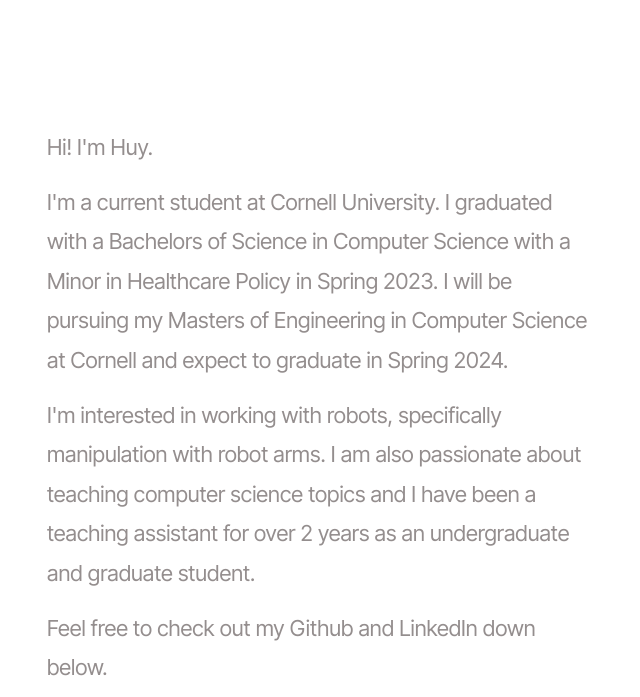
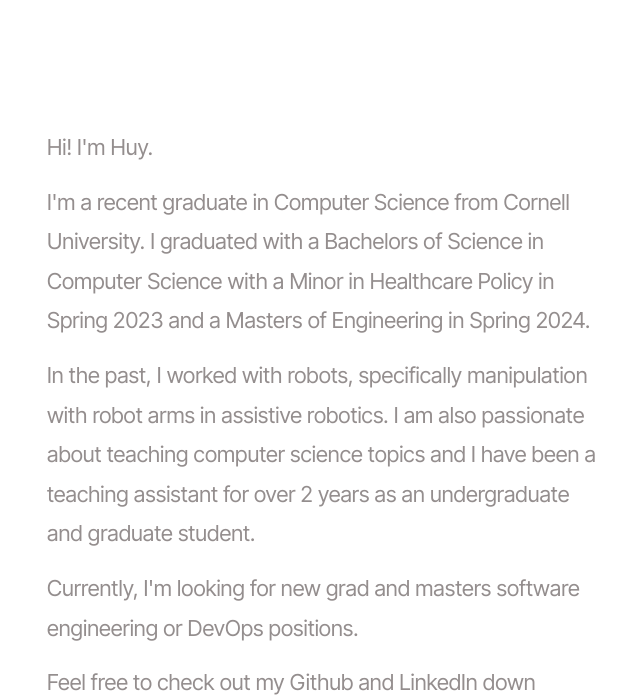
Before and after one commit to haku-c/haku-c.github.io, a website: page index.html in a window 1280 px wide. Shown: the top 697 px of the page, without its empty margins (318-958 px from the left). Drawn offline with Linux system fonts and the light colour scheme.

Commit message:
Update bio

```diff
--- a/index.html
+++ b/index.html
@@ -12,14 +12,16 @@
   <section id="about">
     <div class="about-container">
       <p> Hi! I'm Huy. </p>
-      <p> I'm a current student at Cornell University. I graduated with a
+      <p> I'm a recent graduate in Computer Science from Cornell University. I graduated with a
         Bachelors of Science in Computer Science with a Minor in Healthcare
-        Policy in Spring 2023. I will be pursuing my Masters of Engineering in Computer
-        Science at Cornell and expect to graduate in Spring 2024. </p>
+        Policy in Spring 2023 and a Masters of Engineering in Spring 2024. </p>
       <p>
-        I'm interested in working with robots, specifically manipulation with robot arms.
+        In the past, I worked with robots, specifically manipulation with robot arms in assistive robotics.
         I am also passionate about teaching computer science topics and I have been a
         teaching assistant for over 2 years as an undergraduate and graduate student.
+      </p>
+      <p>
+        Currently, I'm looking for new grad and masters software engineering or DevOps positions.
       </p>
       <p>
         Feel free to check out my Github and LinkedIn down below.
```
